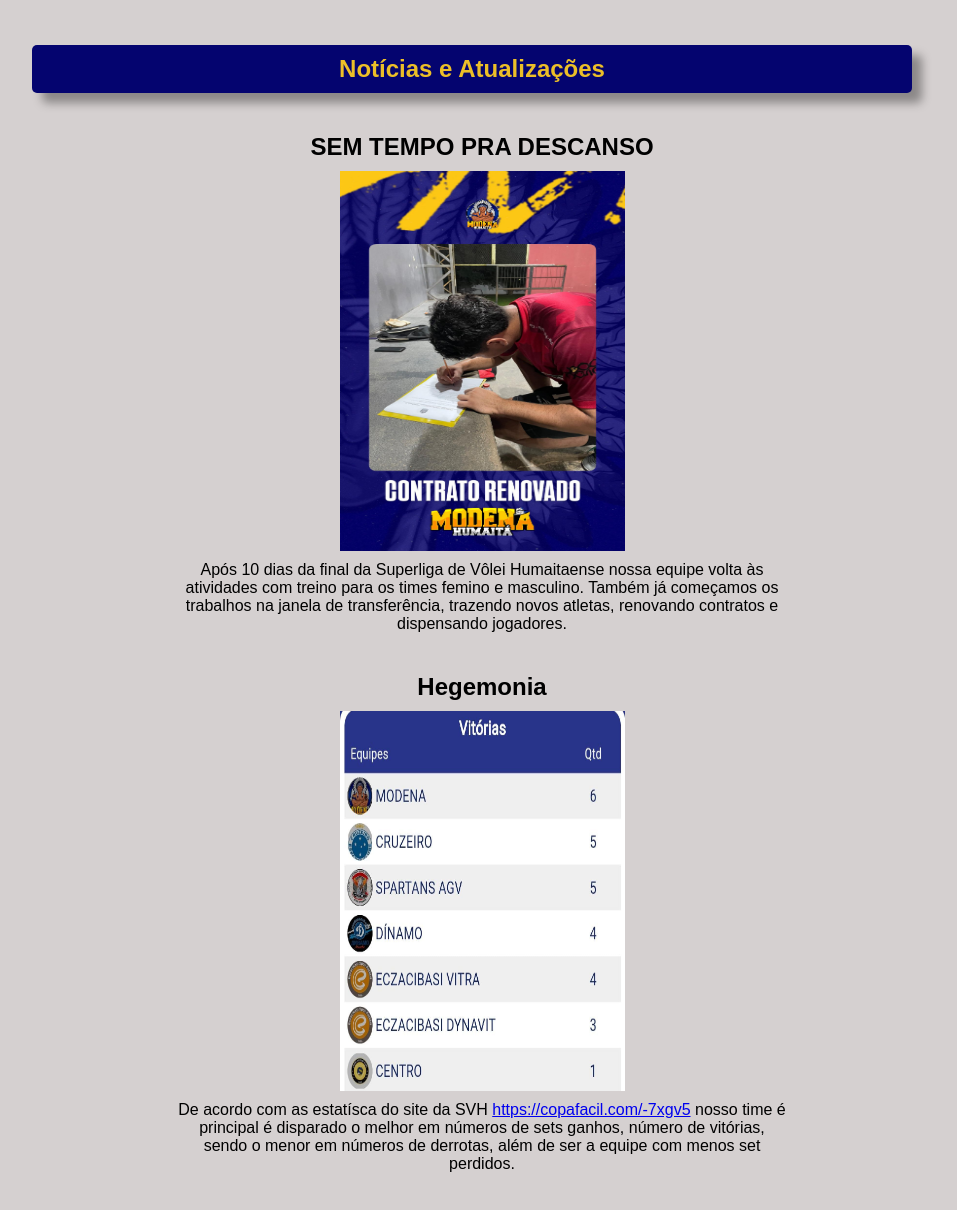
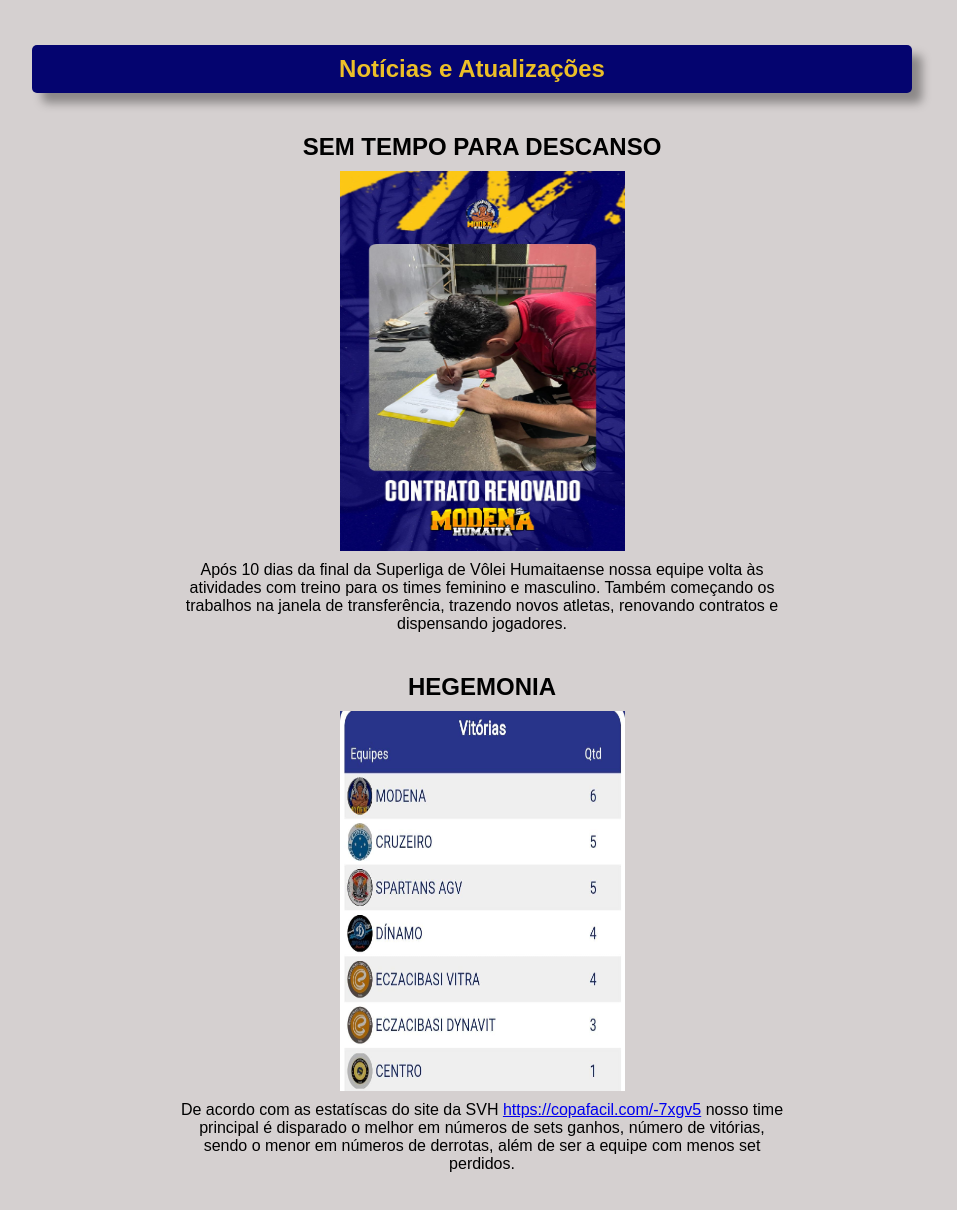
Before and after one commit to nandzinn/ModenaHumaita, a plain HTML site: page index.html in a window 1280 px wide. Shown: the part 160-1370 px from the top of the page, without its empty margins (168-1125 px from the left). Drawn offline with nearby package versions, Linux system fonts and the light colour scheme; files whose address does not match are found by name.

Commit message:
alteração

```diff
--- a/index.html
+++ b/index.html
@@ -80,21 +80,21 @@
     <div class="news-container">
         <div class="nova-noticia">
             <div>
-                <h2 class="titulo">SEM TEMPO PRA DESCANSO</h2>
+                <h2 class="titulo">SEM TEMPO PARA DESCANSO</h2>
                 <img class="Noticia" src="IMG//noticias/Contrato.jpg" alt="">
                 <p>Após 10 dias da final da Superliga de Vôlei Humaitaense nossa equipe volta às atividades com treino
                     para os
-                    times femino e masculino. Também já começamos os trabalhos na janela de transferência, trazendo
+                    times feminino e masculino. Também começando os trabalhos na janela de transferência, trazendo
                     novos atletas,
                     renovando contratos e dispensando jogadores. </p>
             </div>
         </div>
         <div class="nova-noticia">
             <div>
-                <h2 class="titulo">Hegemonia</h2>
+                <h2 class="titulo">HEGEMONIA</h2>
                 <img class="Noticia" src="IMG//noticias/estatistica.jpg" alt="">
-                <p>De acordo com as estatísca do site da SVH <a
-                        href="https://copafacil.com/-7xgv5">https://copafacil.com/-7xgv5</a> nosso time é
+                <p>De acordo com as estatíscas do site da SVH <a
+                        href="https://copafacil.com/-7xgv5">https://copafacil.com/-7xgv5</a> nosso time
                     principal é
                     disparado o melhor em números de sets ganhos, número de vitórias, sendo o menor em números de
                     derrotas,
@@ -109,7 +109,7 @@
                     seguido.
                     Já são 3 títulos de Superliga em 4 anos de campeonato. Campeões em 2022, 2024 e 2025, além de ser
                     Bicampeões da
-                    Super copa (23/24, 24/25) </p>
+                    Supercopa nas temporadas 23/24 e 24/25 </p>
             </div>
         </div>
 
@@ -117,7 +117,7 @@
             <div>
                 <h2 class="titulo">Superliga de Vôlei Humaitaense</h2>
                 <img class="Noticia" src="IMG//noticias/time A.jpg" alt="">
-                <p>Pelo quarto ano competindo na SVH temos anunciado a nossa equipe Principal:<br><b>
+                <p>Pelo quarto ano competindo na SVH é anunciada a nossa equipe Principal:<br><b>
                         Tiago Leite(Tiaguinho), Leandro Peres, Thyago Martins, Pedro Lucas, Everton Luís,
                         Clissianderson,
                         Natan Félix, Carlos Eduardo(Cadu), Osvaldo Freitas, Igor Malta.</b>
@@ -133,7 +133,7 @@
                 <img class="Noticia" src="IMG//noticias/time B.jpg" alt="">
                 <p>Em seu segundo ano de funcionamento, nosso time B está pronto para a competição<br>
                     <b>Fernandinho, Jhon, Daniel, Felipe, Diego, Ygor, Samuel, Robson, Mateus, jean, Deivid e
-                        Fernandão</b>
+                        Fernandão</b> compõem a equipe.
                 </p>
             </div>
         </div>
```
